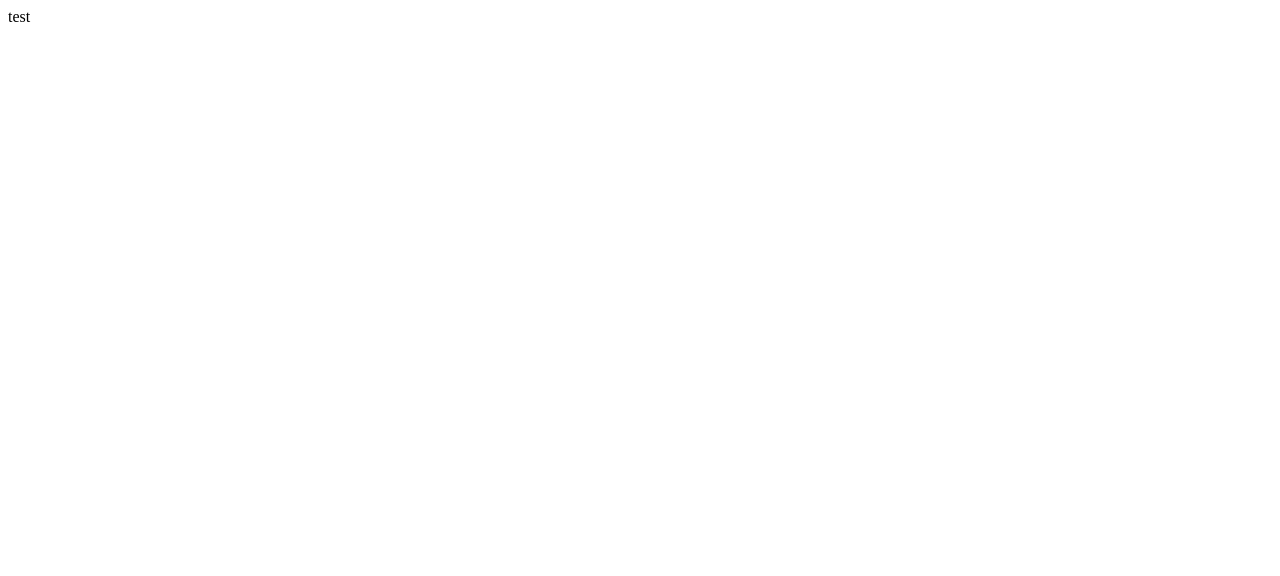
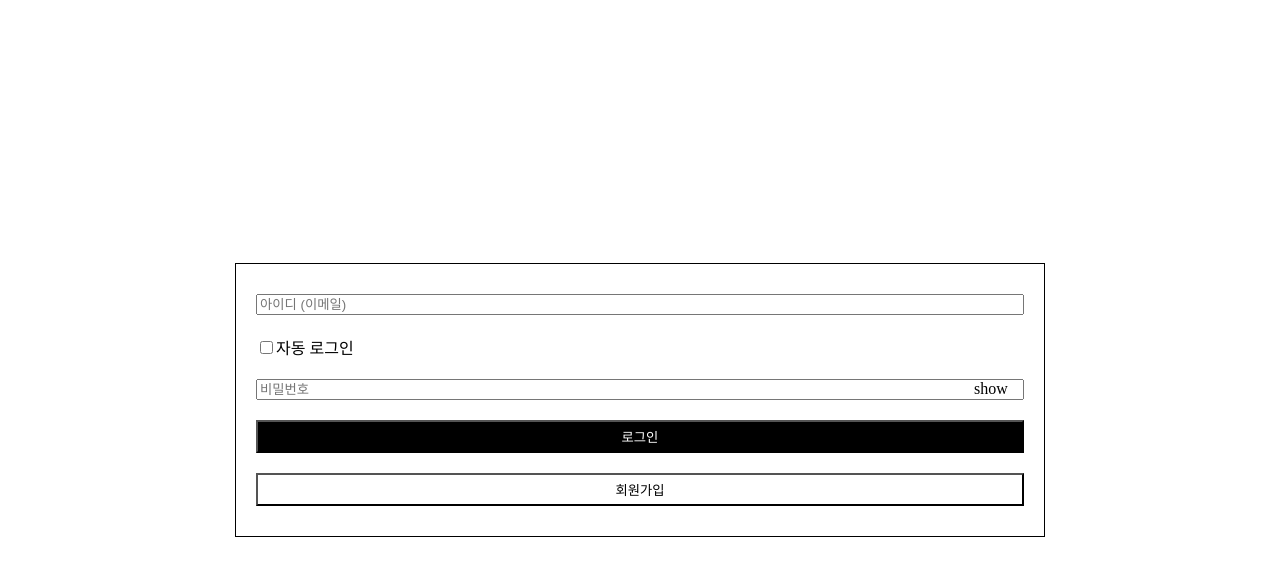
Before and after one commit to cw-jay/jihoon-study-login-form, a React (Create React App) app: page / in a window 1280 px wide. Shown: the top 576 px of the page. Built offline with nearby package versions, Linux system fonts and the light colour scheme; the HTML template or start-up script is replaced by a standard one.

Commit message:
feat(CWCLIT-258): [개발] Atomic components 개발
- login layout 구성
- Autocomplete component 구현
- Password component 구현

```diff
--- a/src/App.css
+++ b/src/App.css
@@ -1,3 +1,42 @@
 .fullWidth {
 	width: 100%;
 }
+
+.container {
+	position: absolute;
+	top: 50%;
+	left: 50%;
+	-moz-transform: translateX(-50%) translateY(-50%);
+	-webkit-transform: translateX(-50%) translateY(-50%);
+	transform: translateX(-50%) translateY(-50%);
+	width: 60%;
+	border: 1px solid black;
+	padding: 20px;
+}
+
+.row {
+	padding-top: 10px;
+	padding-bottom: 10px;
+}
+
+ul {
+	margin: 0px;
+	padding: 10px;
+	list-style-type: none;
+}
+
+.option-panel {
+	background-color: whitesmoke;
+	border-style: solid;
+	border-width: 1px;
+	border-color: gray;
+	position: absolute;
+	width: 91%;
+}
+
+.option-item {
+	white-space: nowrap;
+	overflow: hidden;
+	text-overflow: ellipsis;
+	display: block;
+}
--- a/src/App.tsx
+++ b/src/App.tsx
@@ -1,8 +1,76 @@
-import React from 'react'
+// dependency
+import React, { useState } from 'react'
 import './App.css'
 
+// components
+import Button from './atoms/Button'
+import Checkbox from './atoms/Checkbox'
+import Password from './molecules/Password'
+import Autocomplete from './molecules/Autocomplete'
+
+function filteredListForPartialMatch(arr: string[], sub: string): string[] {
+	sub = sub.toLowerCase()
+	return arr.filter(
+		(str) =>
+			sub.length <= str.length &&
+			str.toLowerCase().startsWith(sub.slice(0, str.length))
+	)
+}
+
 function App() {
-	return <div>test</div>
+	const [email, setEmail] = useState('')
+	const [isShowEmailOptions, setShowEmailOptions] = useState(false)
+
+	const emailList = ['gmail.com', 'naver.com', 'hanmail.net']
+	const emailRegex =
+		/^(([^<>()[\]\\.,;:\s@"]+(\.[^<>()[\]\\.,;:\s@"]+)*)|(".+"))@/
+
+	const onChangeEmail = (e: React.ChangeEvent<HTMLInputElement>) => {
+		setEmail(e.target.value)
+		if (emailRegex.test(e.target.value)) {
+			showEmailList(true)
+		} else {
+			showEmailList(false)
+		}
+	}
+
+	const showEmailList = (isShow: boolean) => {
+		setShowEmailOptions(isShow)
+	}
+	return (
+		<>
+			<div className="container">
+				<div className="row">
+					<Autocomplete
+						value={email}
+						onChange={onChangeEmail}
+						isShowOptions={isShowEmailOptions}
+						options={filteredListForPartialMatch(
+							emailList,
+							email.substring(email.lastIndexOf('@') + 1)
+						)}
+						prefixTextForOptions={email.substring(
+							0,
+							email.lastIndexOf('@') + 1
+						)}
+						placeholder="아이디 (이메일)"
+					/>
+				</div>
+				<div className="row">
+					<Checkbox id="autoLoginCheck" label="자동 로그인" />
+				</div>
+				<div className="row">
+					<Password placeholder="비밀번호" fullWidth />
+				</div>
+				<div className="row">
+					<Button colorMode="black" className="fullWidth" text="로그인" />
+				</div>
+				<div className="row">
+					<Button className="fullWidth" text="회원가입" />
+				</div>
+			</div>
+		</>
+	)
 }
 
 export default App
--- a/src/atoms/Input.tsx
+++ b/src/atoms/Input.tsx
@@ -12,12 +12,22 @@ interface IInputProps {
 	onChange?: React.ChangeEventHandler<HTMLInputElement>
 	onKeyUp?: React.KeyboardEventHandler<HTMLInputElement>
 	onKeyPress?: React.KeyboardEventHandler<HTMLInputElement>
+	onFocus?: React.FocusEventHandler<HTMLInputElement>
+	onBlur?: React.FocusEventHandler<HTMLInputElement>
 }
 
 export default function Input(props: IInputProps) {
-	const { fullWidth, className, ...otherProps } = props
+	const { fullWidth, className = '', ...otherProps } = props
 	const inputClassName = `${className} ${fullWidth ? 'fullWidth' : ''}`
-	return <input className={inputClassName} {...otherProps} />
+	return (
+		<input
+			className={inputClassName}
+			style={{
+				boxSizing: 'border-box'
+			}}
+			{...otherProps}
+		/>
+	)
 }
 
 Input.defaultProps = {
--- /dev/null
+++ b/src/molecules/Autocomplete.tsx
@@ -0,0 +1,58 @@
+// dependency
+import React, { useState } from 'react'
+
+// components
+import Input from '../atoms/Input'
+
+interface IAutocompleteProps {
+	value: string
+	options: string[]
+	isShowOptions: boolean
+	prefixTextForOptions?: string
+	className?: string
+	placeholder?: string
+	onChange?: React.ChangeEventHandler<HTMLInputElement>
+}
+
+export default function Autocomplete(props: IAutocompleteProps) {
+	const [isFocus, setIsFocus] = useState(false)
+	const {
+		value,
+		options,
+		isShowOptions,
+		prefixTextForOptions,
+		className,
+		placeholder,
+		onChange
+	} = props
+	const onFocusInput = () => {
+		setIsFocus(true)
+	}
+	const onBlurInput = () => {
+		setIsFocus(false)
+	}
+	return (
+		<div className={className}>
+			<Input
+				placeholder={placeholder}
+				onChange={onChange}
+				value={value}
+				fullWidth
+				onFocus={onFocusInput}
+				onBlur={onBlurInput}
+			/>
+			{isShowOptions && isFocus && (
+				<div className="option-panel">
+					<ul>
+						{options.map((item) => (
+							<li key={item} className="option-item">
+								{prefixTextForOptions}
+								{item}
+							</li>
+						))}
+					</ul>
+				</div>
+			)}
+		</div>
+	)
+}
--- /dev/null
+++ b/src/molecules/Password.tsx
@@ -0,0 +1,34 @@
+// dependency
+import React, { useState } from 'react'
+
+// components
+import Input from '../atoms/Input'
+
+interface IPasswordProps {
+	value?: string
+	className?: string
+	placeholder?: string
+	fullWidth?: boolean
+	onChange?: React.ChangeEventHandler<HTMLInputElement>
+}
+
+export default function Password(props: IPasswordProps) {
+	const [isPasswordType, setPasswordType] = useState(true)
+	const toggleInputType = () => {
+		setPasswordType((isPasswordType) => !isPasswordType)
+	}
+	return (
+		<>
+			<Input {...props} type={isPasswordType ? 'password' : 'text'} />
+			<span
+				onClick={toggleInputType}
+				style={{
+					marginLeft: -50,
+					cursor: 'pointer'
+				}}
+			>
+				{isPasswordType ? 'show' : 'hide'}
+			</span>
+		</>
+	)
+}
```
